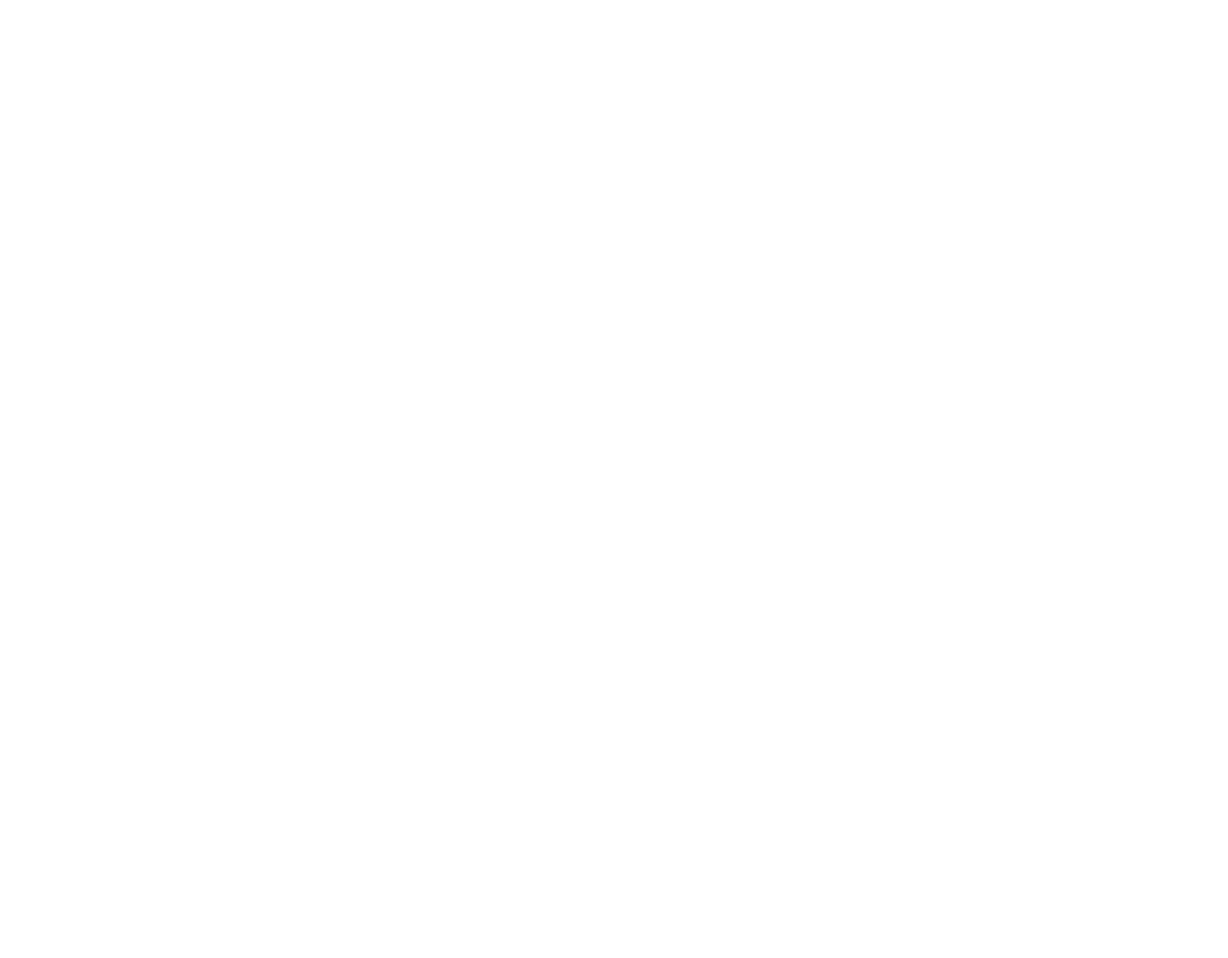
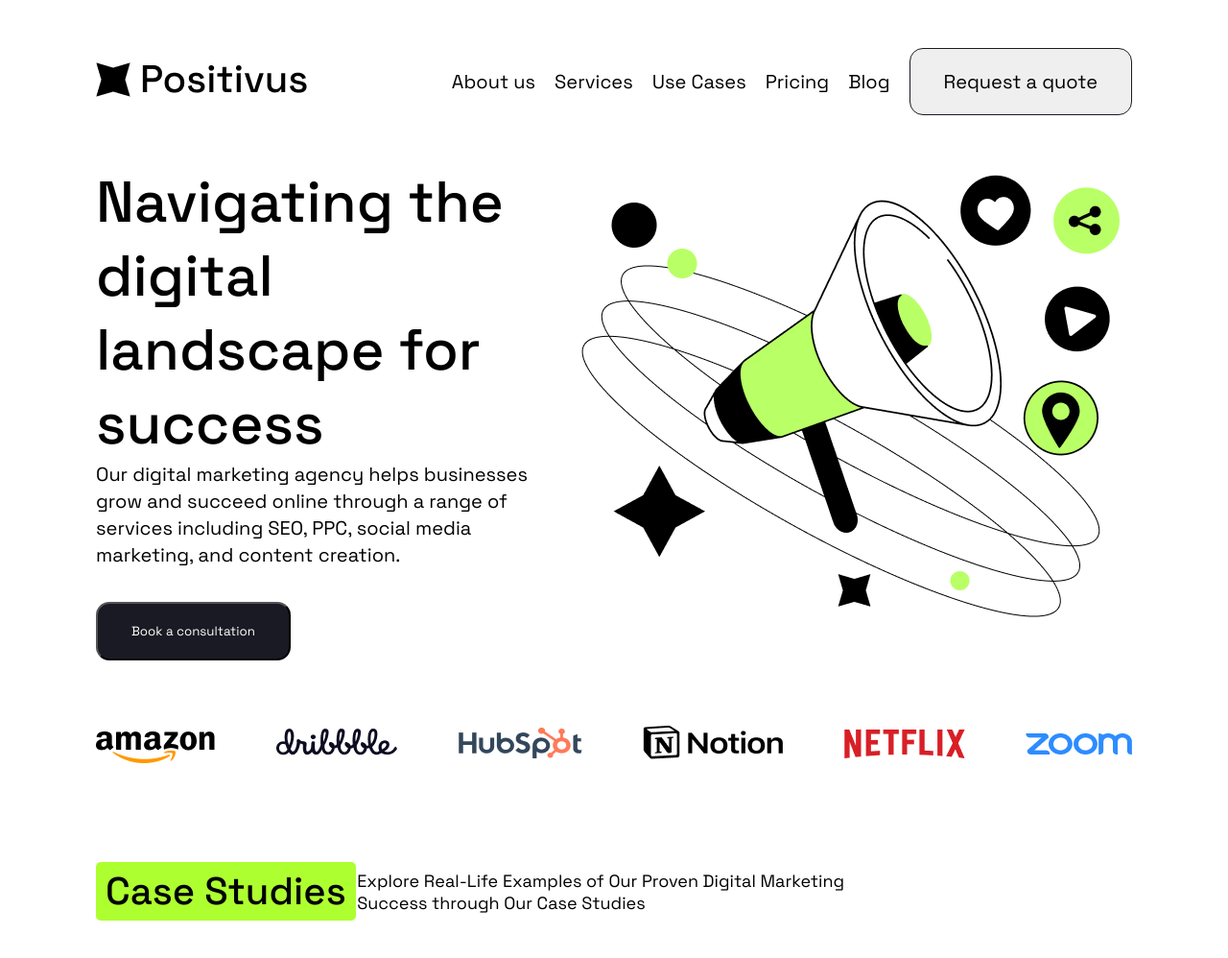
Before and after one commit to irfankabir-21/postivus, a plain HTML site: page index.html in a window 1280 px wide. Shown: the whole page at 96% size. Before the commit the page ends 800 px from the top, so only its background shows below. Drawn offline with Linux system fonts and the light colour scheme.

Commit message:
added upto case studies

```diff
--- a/index.html
+++ b/index.html
@@ -1,11 +1,75 @@
 <!DOCTYPE html>
 <html lang="en">
+
 <head>
     <meta charset="UTF-8">
     <meta name="viewport" content="width=device-width, initial-scale=1.0">
     <title>Document</title>
+
+    <link rel="preconnect" href="https://fonts.googleapis.com">
+<link rel="preconnect" href="https://fonts.gstatic.com" crossorigin>
+<link href="https://fonts.googleapis.com/css2?family=Space+Grotesk:wght@300..700&display=swap" rel="stylesheet">
+
+    <link rel="stylesheet" href="style.css">
 </head>
+
 <body>
 
+    <header>
+
+        <div class="navbar">
+
+            <div class="first-part">
+                <div class="nav-title"></div>
+                <img src="/images/logo-big.png" alt="">
+            </div>
+
+            <div class="second-part">
+
+                <div class="nav-side"></div>
+                <h3 class="nav-side-title style-01">About us</h3>
+                <h3 class="nav-side-title style-01">Services</h3>
+                <h3 class="nav-side-title style-01">Use Cases</h3>
+                <h3 class="nav-side-title style-01">Pricing</h3>
+                <h3 class="nav-side-title style-01">Blog</h3>
+                <button class="btn-primary style-01"> Request a quote</button>
+
+
+            </div>
+
+        </div>
+
+        <div class="section-1">
+
+            <div class="content-box-1">
+                <h1 class="style-02">Navigating the digital landscape for success</h1>
+                <p class="style-03">Our digital marketing agency helps businesses grow and succeed online through a range of services including SEO, PPC, social media marketing, and content creation.</p>
+                <button class="btn-secondary">Book a consultation</button>
+            </div>
+            <div>
+                <img src="/images/cover.png" alt="">
+            </div>
+
+        </div>
+
+        <div class="section-2">
+            <img src="/images/amazon.png" alt="">
+            <img src="/images/dribble.png" alt="">
+            <img src="/images/hubspot.png" alt="">
+            <img src="/images/notion.png" alt="">
+            <img src="/images/netflix.png" alt="">
+            <img src="/images/zoom.png" alt="">
+        </div>
+
+        <div class="section-3">
+            <h2 class="style-04">Case Studies</h2>
+            <p class="style-para">Explore Real-Life Examples of Our Proven Digital Marketing <br> Success through Our Case Studies</p>
+        </div>
+
+
+    </header>
+
+
 </body>
+
 </html>
--- a/style.css
+++ b/style.css
@@ -0,0 +1,142 @@
+* {
+    margin: 0px;
+    padding: 0px;
+    font-family: "Space Grotesk";
+}
+
+.style-01 {
+    color: #000;
+    font-family: "Space Grotesk";
+    font-size: 20px;
+    font-style: normal;
+    font-weight: 400;
+    line-height: 28px;
+    /* 140% */
+}
+
+.style-02 {
+    color: #000;
+    font-family: "Space Grotesk";
+    font-size: 60px;
+    font-style: normal;
+    font-weight: 500;
+    line-height: normal;
+}
+
+.style-03 {
+    color: #000;
+    font-family: "Space Grotesk";
+    font-size: 20px;
+    font-style: normal;
+    font-weight: 400;
+    line-height: 28px;
+    /* 140% */
+}
+
+.style-04 {
+    color: #000;
+    /* h2 */
+    font-family: "Space Grotesk";
+    font-size: 40px;
+    font-style: normal;
+    font-weight: 500;
+    line-height: normal;
+}
+
+.style-para{
+    color: #000;
+
+/* p */
+font-family: "Space Grotesk";
+font-size: 18px;
+font-style: normal;
+font-weight: 400;
+line-height: normal;
+}
+
+.btn-primary {
+    display: flex;
+    padding: 20px 35px;
+    align-items: flex-start;
+    gap: 10px;
+    border-radius: 14px;
+    border: 1px solid var(--Dark, #191A23);
+}
+
+.btn-secondary {
+    display: flex;
+    padding: 20px 35px;
+    align-items: flex-start;
+    gap: 10px;
+    border-radius: 14px;
+    background: var(--Dark, #191A23);
+    color: white;
+}
+
+/* navbar */
+.navbar {
+    display: flex;
+    justify-content: space-between;
+    align-items: center;
+    margin: 50px 100px;
+
+}
+
+.second-part {
+    display: flex;
+    justify-content: center;
+    align-items: center;
+    gap: 20px;
+}
+
+/* section -1 */
+
+.section-1 {
+    margin: 0px 100px;
+    display: flex;
+    justify-content: center;
+    align-items: center;
+    gap: 20px;
+}
+
+.section-1 h2 {
+    margin-bottom: 35px;
+}
+.section-1 p{
+    margin-bottom: 35px;
+}
+
+.section-1 img {
+
+}
+
+/* section-2 */
+
+.section-2 {
+    margin: 0px 100px;
+    display: flex;
+    justify-content: space-between;
+    align-items: center;
+    margin-top: 60px;
+}
+
+.section-3 {
+    margin: 0px 100px;
+    display: flex;
+    justify-content: space-between;
+    align-items: center;
+    margin-top: 100px;
+    margin-bottom: 50px;
+    margin-right: 400px;
+}
+
+.section-3 h2 {
+    display: flex;
+    flex-direction: column;
+    align-items: flex-start;
+    background-color: greenyellow;
+    padding: 5px 10px;
+    border-radius: 5px;
+}
+
+.section-3 p {}
```
Also changed, not shown: images/Icon.png (added), images/amazon.png (added), images/cover.png (added), images/dribble.png (added), images/hubspot.png (added), images/logo-big.png (added), images/netflix.png (added), images/notion.png (added), images/plus.png (added), images/social-fb.png (added), images/social-linkedin.png (added), images/social-twitter.png (added), images/zoom.png (added).
